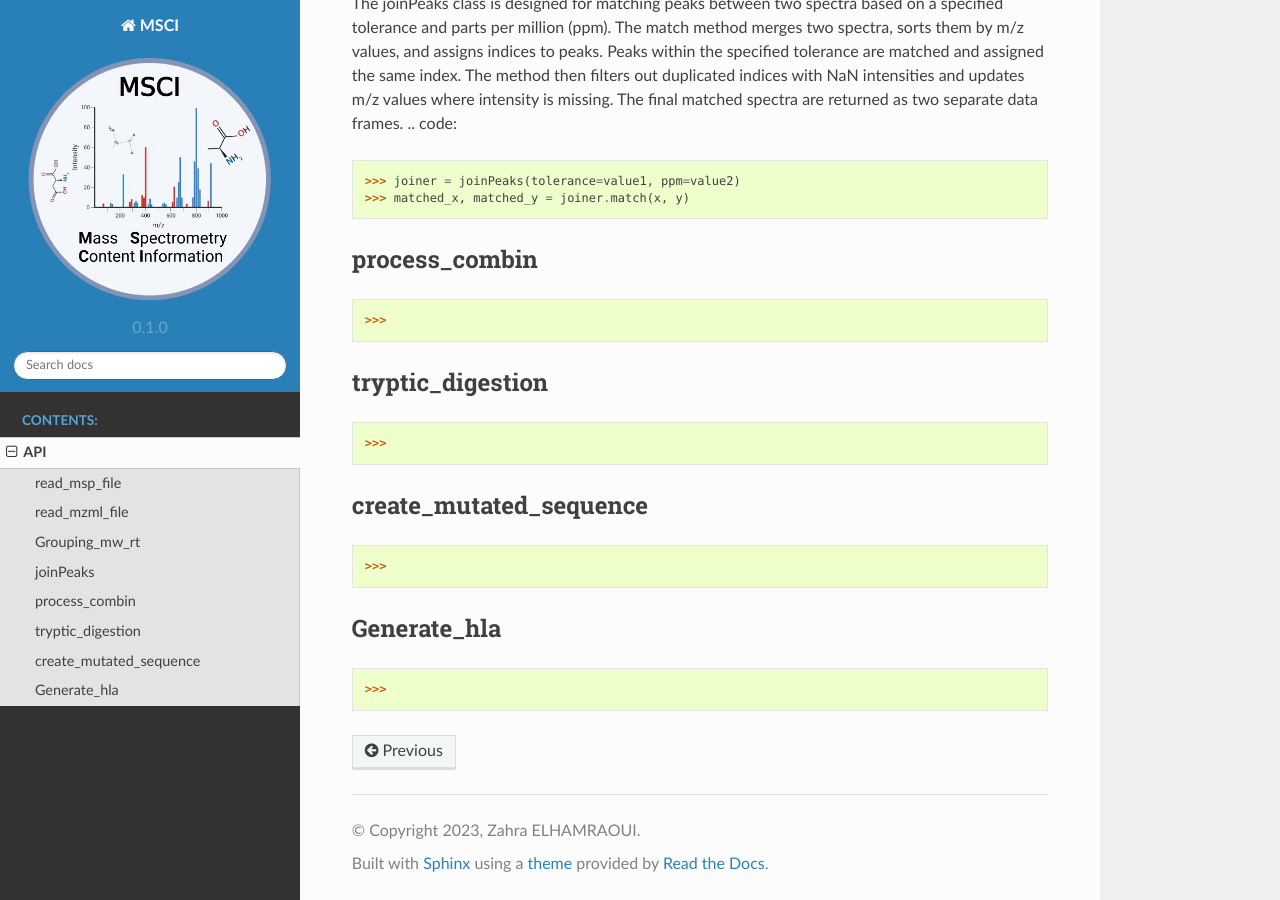
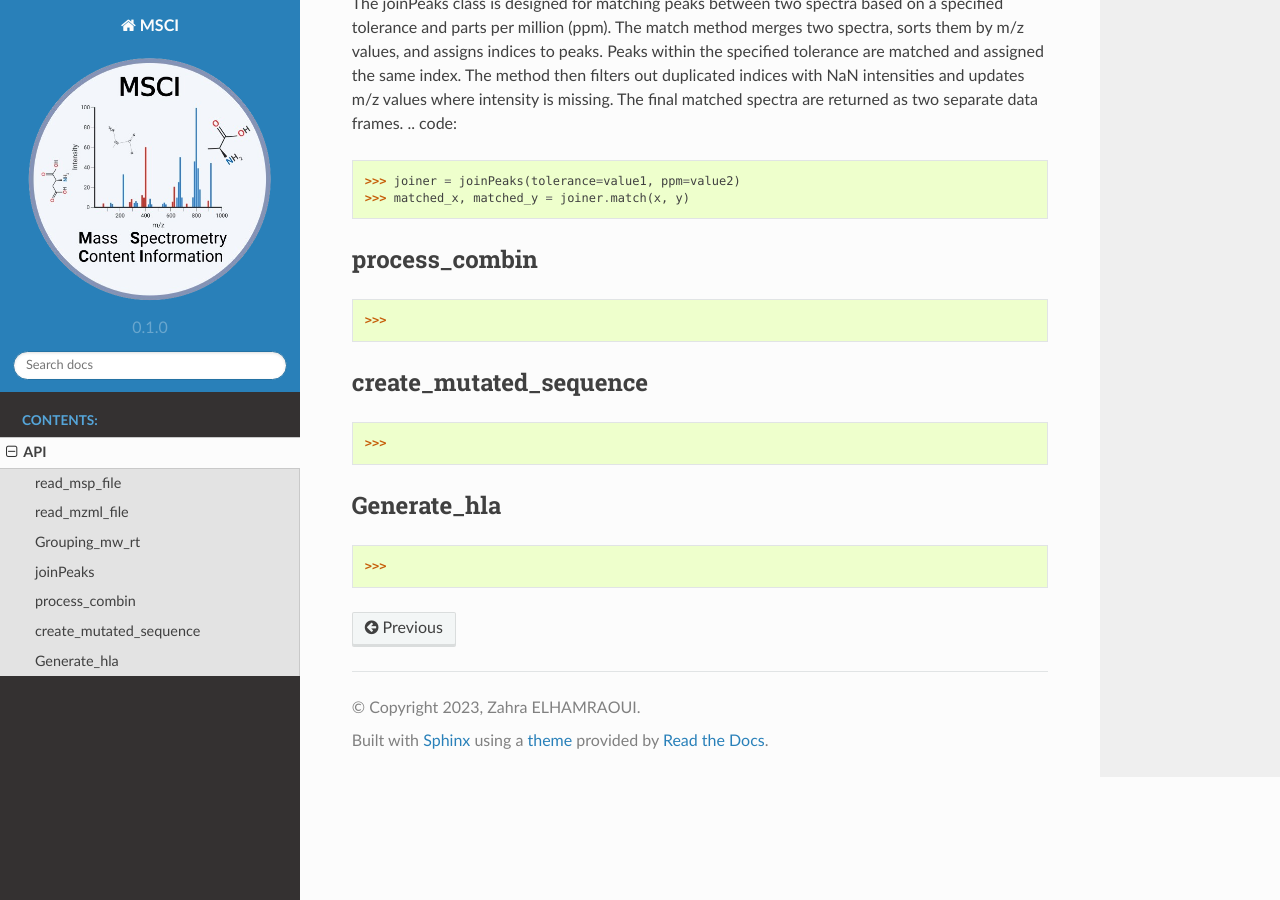
Before and after one commit to zahrael97/MSCI, a Sphinx documentation site: the page built from docs/API.rst, in a window 1280 px wide and 900 px high, scrolled down 1058 px. Built offline with Sphinx 7.4.7 and the Read the Docs theme 2.0.0, drawn with Linux system fonts in a browser that asks for light colours.

Commit message:
Update API.rst

```diff
--- a/docs/API.rst
+++ b/docs/API.rst
@@ -65,14 +65,7 @@ process_combin
 
    >>>
 
-tryptic_digestion
------
 
-
-
-.. code::
-
-   >>>
 
 
 create_mutated_sequence
```
